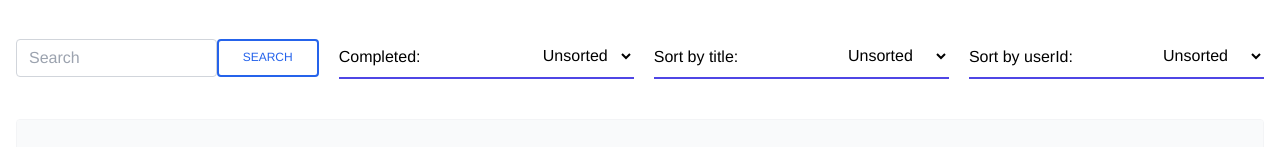
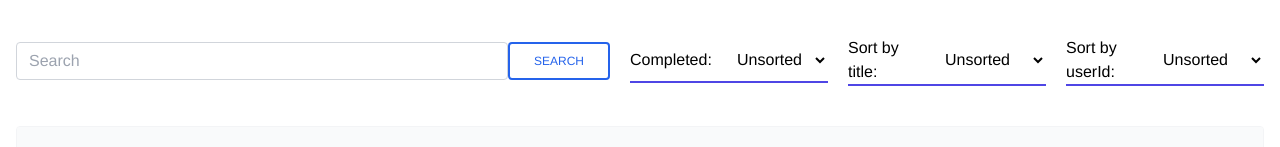
Before and after one commit to daanielsharon/Find, a React (Create React App) app: page / in a window 1280 px wide. Shown: the top 147 px of the page. Built offline with nearby package versions, Linux system fonts and the light colour scheme; no server answers.

Commit message:
minor change

```diff
--- a/src/App.js
+++ b/src/App.js
@@ -11,8 +11,6 @@ function App() {
 	const [isLoading, setIsLoading] = useState(true);
 	const [type, setType] = useState('');
 	const [sort, setSort] = useState({ title: '', userId: '', completed: '' });
-
-	console.log(typeof sort.completed);
 
 	useEffect(() => {
 		getTodoList();
--- a/src/component/Search.js
+++ b/src/component/Search.js
@@ -19,7 +19,7 @@ const Search = ({ type, modifyData }) => {
 	};
 
 	return (
-		<div className="flex justify-center desktop:w-[100vw] desktop:mb-0 tablet:mb-0 tablet:w-[100vw] mobile:w-full mobile:mb-3 ">
+		<div className="flex justify-center desktop:flex-[3_3_0%] desktop:w-[100vw] desktop:mb-0 tablet:flex-[1.2_1.2_0%] tablet:mb-0 tablet:w-[100vw] mobile:w-full mobile:mb-3">
 			<div className="desktop:w-full tablet:w-full mobile:w-full ">
 				<div className="input-group relative flex flex-row items-stretch w-full ">
 					<input
--- a/src/component/Sort.js
+++ b/src/component/Sort.js
@@ -24,7 +24,7 @@ const Sort = ({ text, selected, modifyDataSort, firstValue, secondValue, firstOp
 	};
 
 	return (
-		<div className="w-full desktop:border-solid desktop:border-b-2 desktop:border-indigo-600 tablet:border-solid tablet:border-b-2 tablet:border-indigo-600 desktop:ml-5 tablet:ml-5 mobile:ml-0 mobile:flex mobile:flex-row mobile:items-center mobile:justify-between mobile:border-solid mobile:border-b-2 mobile:border-indigo-600 ">
+		<div className="w-full desktop:flex-1 desktop:border-solid desktop:border-b-2 desktop:border-indigo-600 tablet:flex-1 tablet:border-solid tablet:border-b-2 tablet:border-indigo-600 desktop:ml-5 tablet:ml-5 mobile:ml-0 mobile:flex mobile:flex-row mobile:items-center mobile:justify-between mobile:border-solid mobile:border-b-2 mobile:border-indigo-600 ">
 			<div>{text}</div>
 			<select
 				value={select}
--- a/src/component/TodoTable.js
+++ b/src/component/TodoTable.js
@@ -4,7 +4,7 @@ import SkeletonLoader from './SkeletonLoader';
 
 const TodoTable = ({ isLoading, todos }) => {
 	return (
-		<div className="overflow-hidden overflow-x-auto border border-gray-100 rounded desktop:mt-0 tablet:mt-0 mobile:mt-3 ">
+		<div className="overflow-hidden overflow-x-auto border border-gray-100 rounded desktop:mt-0 tablet:mt-0 mobile:mt-4 ">
 			<table className="min-w-full text-sm divide-y divide-gray-200">
 				<thead>
 					<tr className="bg-gray-50">
```
